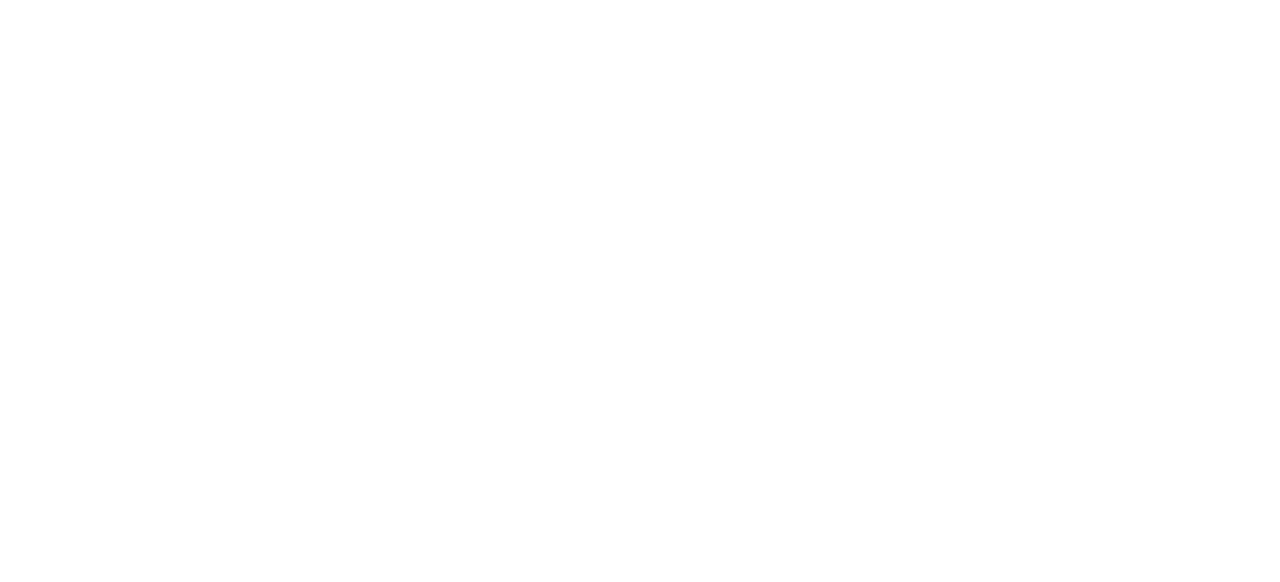
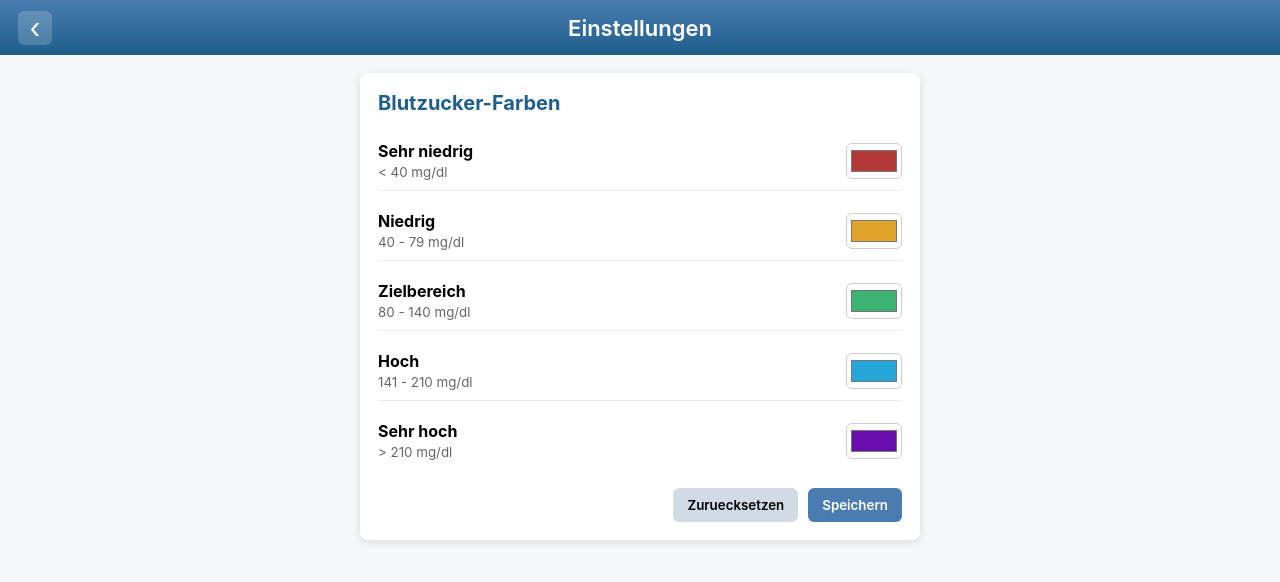
Before and after one commit to dieterch/diary-app, a Nuxt app: page /settings in a window 1280 px wide. Before the commit this address had no page. Shown: the top 582 px of the page. Built offline with nearby package versions, Linux system fonts and the light colour scheme; no server answers.

Commit message:
Add configurable glucose band colors

```diff
--- a/app/components/DayProfileModal.vue
+++ b/app/components/DayProfileModal.vue
@@ -62,6 +62,8 @@
 
 
 const emit = defineEmits(["update:modelValue"]);
+const { data: config } = await useFetch("/api/config");
+const { bandColors, bandFill, thresholds } = useGlucoseBands(config);
 
 const show = ref(props.modelValue);
 
@@ -172,10 +174,7 @@
 
   // find max to decide y axis range (200 or 300)
   const maxDataValue = Math.max(...dataPoints.map(d=>d.y));
-  const yMax = maxDataValue > 200 ? 300 : 200;
-
-  const targetLow = 80;
-  const targetHigh = 140;
+  const yMax = Math.max(maxDataValue > 200 ? 300 : 200, thresholds.value.veryhigh);
 
   const { default: Chart } = await import("chart.js/auto");
 
@@ -187,12 +186,24 @@
       const x = scales.x;
       if (!y || !x) return;
 
-      const yLow = y.getPixelForValue(targetLow);
-      const yHigh = y.getPixelForValue(targetHigh);
+      const limits = thresholds.value;
+
+      function zone(color, min, max) {
+        ctx.fillStyle = color;
+        ctx.fillRect(
+          x.left,
+          y.getPixelForValue(max),
+          x.right - x.left,
+          y.getPixelForValue(min) - y.getPixelForValue(max)
+        );
+      }
 
       ctx.save();
-      ctx.fillStyle = "rgba(60,179,113,0.12)";
-      ctx.fillRect(x.left, yHigh, x.right - x.left, yLow - yHigh);
+      zone(bandFill("veryhigh", 0.12), limits.veryhigh, y.max);
+      zone(bandFill("high", 0.12), limits.high, limits.veryhigh);
+      zone(bandFill("target", 0.18), limits.low, limits.high);
+      zone(bandFill("low", 0.18), limits.verylow, limits.low);
+      zone(bandFill("verylow", 0.20), 0, limits.verylow);
       ctx.restore();
     }
   };
@@ -205,12 +216,12 @@
         {
           label: "Blutzucker",
           data: dataPoints, // {x: hour, y: value}
-          borderColor: "#1e78b2",
-          backgroundColor: "rgba(30,120,178,0.05)",
+          borderColor: bandColors.value.high,
+          backgroundColor: bandFill("high", 0.05),
           tension: 0.25,
           pointRadius: 4,
           pointBackgroundColor: "#fff",
-          pointBorderColor: "#1e78b2",
+          pointBorderColor: bandColors.value.high,
           fill: false,
           showLine: !isMultiDayProfile.value,
           parsing: false // we pass x/y directly
--- a/app/components/analysis/LineChart.vue
+++ b/app/components/analysis/LineChart.vue
@@ -13,6 +13,7 @@
   targetHigh: { type: Number, default: 140 }
 })
 
+const { bandColors, bandFill } = useGlucoseBands()
 const canvas = ref(null)
 let chart = null
 
@@ -49,7 +50,7 @@
       const yLow = yScale.getPixelForValue(props.targetLow)
       const yHigh = yScale.getPixelForValue(props.targetHigh)
       ctx.save()
-      ctx.fillStyle = 'rgba(60,179,113,0.12)' // pale green
+      ctx.fillStyle = bandFill('target', 0.12)
       ctx.fillRect(xScale.left, yHigh, xScale.right - xScale.left, yLow - yHigh)
       ctx.restore()
     }
@@ -64,13 +65,13 @@
       datasets: [{
         label: 'Ø Blutzucker',
         data,
-        borderColor: '#1e78b2',
-        backgroundColor: 'rgba(30,120,178,0.08)',
+        borderColor: bandColors.value.high,
+        backgroundColor: bandFill('high', 0.08),
         fill: false,
         tension: 0.15,
         pointRadius: 4,
         pointBackgroundColor: '#fff',
-        pointBorderColor: '#1e78b2'
+        pointBorderColor: bandColors.value.high
       }]
     },
     options: {
--- a/app/components/analysis/PieChart.vue
+++ b/app/components/analysis/PieChart.vue
@@ -8,25 +8,27 @@
 import { ref, onMounted, watch } from 'vue'
 
 const props = defineProps({ entries: { type: Array, default: () => [] } })
+const { bandColors, thresholds } = useGlucoseBands()
 const canvas = ref(null)
 let chart = null
 
 function categories(entries) {
+  const limits = thresholds.value
   const buckets = {
-    '<40': 0,
-    '40-79': 0,
-    '80-140': 0,
-    '141-210': 0,
-    '>210': 0
+    [`<${limits.verylow}`]: 0,
+    [`${limits.verylow}-${limits.low - 1}`]: 0,
+    [`${limits.low}-${limits.high}`]: 0,
+    [`${limits.high + 1}-${limits.veryhigh}`]: 0,
+    [`>${limits.veryhigh}`]: 0
   }
   for (const e of entries) {
     if (e.bloodSugar == null) continue
     const v = Number(e.bloodSugar)
-    if (v < 40) buckets['<40']++
-    else if (v < 80) buckets['40-79']++
-    else if (v <= 140) buckets['80-140']++
-    else if (v <= 210) buckets['141-210']++
-    else buckets['>210']++
+    if (v < limits.verylow) buckets[`<${limits.verylow}`]++
+    else if (v < limits.low) buckets[`${limits.verylow}-${limits.low - 1}`]++
+    else if (v <= limits.high) buckets[`${limits.low}-${limits.high}`]++
+    else if (v <= limits.veryhigh) buckets[`${limits.high + 1}-${limits.veryhigh}`]++
+    else buckets[`>${limits.veryhigh}`]++
   }
   return buckets
 }
@@ -44,7 +46,13 @@
       labels,
       datasets: [{
         data,
-        backgroundColor: ['#d9534f','#f0ad4e','#49a94f','#09a7c6','#6a0dad']
+        backgroundColor: [
+          bandColors.value.verylow,
+          bandColors.value.low,
+          bandColors.value.target,
+          bandColors.value.high,
+          bandColors.value.veryhigh
+        ]
       }]
     },
     options: {
--- a/app/components/analysis/ScatterProfile.vue
+++ b/app/components/analysis/ScatterProfile.vue
@@ -13,6 +13,7 @@
   targetHigh: { type: Number, default: 140 }
 })
 
+const { bandColors, bandFill } = useGlucoseBands()
 const canvas = ref(null)
 let chart = null
 
@@ -44,7 +45,7 @@
       const yLow = yScale.getPixelForValue(props.targetLow)
       const yHigh = yScale.getPixelForValue(props.targetHigh)
       ctx.save()
-      ctx.fillStyle = 'rgba(60,179,113,0.12)'
+      ctx.fillStyle = bandFill('target', 0.12)
       ctx.fillRect(xScale.left, yHigh, xScale.right - xScale.left, yLow - yHigh)
       ctx.restore()
     }
@@ -53,7 +54,7 @@
   if (chart) chart.destroy()
   chart = new Chart(canvas.value.getContext('2d'), {
     type: 'scatter',
-    data: { datasets: [{ label: 'Messwerte', data: pts, pointRadius: 3, pointBackgroundColor: '#1e78b2' }] },
+    data: { datasets: [{ label: 'Messwerte', data: pts, pointRadius: 3, pointBackgroundColor: bandColors.value.high }] },
     options: {
       responsive: true,
       maintainAspectRatio: false,
--- /dev/null
+++ b/app/composables/useGlucoseBands.js
@@ -0,0 +1,91 @@
+const DEFAULT_THRESHOLDS = {
+  verylow: 40,
+  low: 80,
+  target: 120,
+  high: 140,
+  veryhigh: 210,
+};
+
+const DEFAULT_COLORS = {
+  verylow: "#b33939",
+  low: "#e1a32a",
+  target: "#3cb371",
+  high: "#25a7d9",
+  veryhigh: "#6a0dad",
+};
+
+const BAND_KEYS = ["verylow", "low", "target", "high", "veryhigh"];
+
+function isHexColor(value) {
+  return typeof value === "string" && /^#[0-9a-fA-F]{6}$/.test(value);
+}
+
+function normalizeColors(colors = {}) {
+  return BAND_KEYS.reduce((out, key) => {
+    out[key] = isHexColor(colors[key]) ? colors[key] : DEFAULT_COLORS[key];
+    return out;
+  }, {});
+}
+
+function hexToRgba(hex, alpha) {
+  const value = hex.replace("#", "");
+  const r = parseInt(value.slice(0, 2), 16);
+  const g = parseInt(value.slice(2, 4), 16);
+  const b = parseInt(value.slice(4, 6), 16);
+  return `rgba(${r}, ${g}, ${b}, ${alpha})`;
+}
+
+export function useGlucoseBands(config = ref(null)) {
+  const storedColors = useCookie("glucose-band-colors", {
+    default: () => ({}),
+    sameSite: "lax",
+    watch: true,
+  });
+
+  const thresholds = computed(() => ({
+    ...DEFAULT_THRESHOLDS,
+    ...(config.value?.glucose ?? {}),
+  }));
+
+  const bandColors = computed(() => normalizeColors({
+    ...(config.value?.glucose?.colors ?? {}),
+    ...(storedColors.value ?? {}),
+  }));
+
+  function colorForGlucose(value) {
+    if (value == null) return "transparent";
+
+    const v = Number(value);
+    const limits = thresholds.value;
+    const colors = bandColors.value;
+
+    if (v < limits.verylow) return colors.verylow;
+    if (v < limits.low) return colors.low;
+    if (v <= limits.high) return colors.target;
+    if (v <= limits.veryhigh) return colors.high;
+    return colors.veryhigh;
+  }
+
+  function bandFill(key, alpha = 0.16) {
+    return hexToRgba(bandColors.value[key] ?? DEFAULT_COLORS[key], alpha);
+  }
+
+  function saveColors(colors) {
+    storedColors.value = normalizeColors(colors);
+  }
+
+  function resetColors() {
+    storedColors.value = {};
+  }
+
+  return {
+    bandKeys: BAND_KEYS,
+    defaultColors: DEFAULT_COLORS,
+    thresholds,
+    bandColors,
+    colorForGlucose,
+    bandFill,
+    saveColors,
+    resetColors,
+  };
+}
--- a/app/pages/analysis.vue
+++ b/app/pages/analysis.vue
@@ -52,16 +52,16 @@
 
 <script setup>
 import * as XLSX from "xlsx";
-import { ref, onMounted, watch, nextTick } from "vue";
+import { ref, computed, onMounted, watch, nextTick } from "vue";
 import { Chart } from "chart.js/auto";
 
 const { data: config } = await useFetch("/api/config");
+const { bandColors, bandFill, thresholds } = useGlucoseBands(config);
 
-const verylow = config.value.glucose.verylow;
-const low = config.value.glucose.low;
-const target = config.value.glucose.target;
-const high = config.value.glucose.high;
-const veryhigh = config.value.glucose.veryhigh;
+const verylow = computed(() => thresholds.value.verylow);
+const low = computed(() => thresholds.value.low);
+const high = computed(() => thresholds.value.high);
+const veryhigh = computed(() => thresholds.value.veryhigh);
 
 let pieChart = null;
 let scatterChart = null;
@@ -147,19 +147,19 @@
     const total = values.length || 1;
 
     const counts = [
-      values.filter((v) => v < verylow).length,
-      values.filter((v) => v >= verylow && v < low).length,
-      values.filter((v) => v >= low && v <= high).length,
-      values.filter((v) => v > high && v <= veryhigh).length,
-      values.filter((v) => v > veryhigh).length,
+      values.filter((v) => v < verylow.value).length,
+      values.filter((v) => v >= verylow.value && v < low.value).length,
+      values.filter((v) => v >= low.value && v <= high.value).length,
+      values.filter((v) => v > high.value && v <= veryhigh.value).length,
+      values.filter((v) => v > veryhigh.value).length,
     ];
 
     const labels = [
-      `< ${verylow} mg/dl`,
-      `${verylow}–${low - 1} mg/dl`,
-      `${low}–${high} mg/dl`,
-      `${high + 1}–${veryhigh} mg/dl`,
-      `> ${veryhigh} mg/dl`,
+      `< ${verylow.value} mg/dl`,
+      `${verylow.value}–${low.value - 1} mg/dl`,
+      `${low.value}–${high.value} mg/dl`,
+      `${high.value + 1}–${veryhigh.value} mg/dl`,
+      `> ${veryhigh.value} mg/dl`,
     ];
 
     const percentLabels = labels.map((l, i) => {
@@ -175,11 +175,11 @@
           {
             data: counts,
             backgroundColor: [
-              "#d35400",
-              "#f39c12",
-              "#2ecc71",
-              "#3498db",
-              "#8e44ad",
+              bandColors.value.verylow,
+              bandColors.value.low,
+              bandColors.value.target,
+              bandColors.value.high,
+              bandColors.value.veryhigh,
             ],
           },
         ],
@@ -223,11 +223,11 @@
         }
 
         ctx.save();
-        zone("rgba(142,68,173,0.12)", veryhigh, y.max); // lila
-        zone("rgba(52,152,219,0.12)", high, veryhigh); // blau
-        zone("rgba(46,204,113,0.18)", low, high); // grün
-        zone("rgba(243,156,18,0.18)", verylow, low); // orange
-        zone("rgba(211,84,0,0.20)", 0, verylow); // <40
+        zone(bandFill("veryhigh", 0.12), veryhigh.value, y.max);
+        zone(bandFill("high", 0.12), high.value, veryhigh.value);
+        zone(bandFill("target", 0.18), low.value, high.value);
+        zone(bandFill("low", 0.18), verylow.value, low.value);
+        zone(bandFill("verylow", 0.20), 0, verylow.value);
         ctx.restore();
       },
     };
--- a/app/pages/index.vue
+++ b/app/pages/index.vue
@@ -7,6 +7,7 @@
         <button @click="goDiary">📘 Tagebuch</button>
         <button @click="goAnalysis">📊 Analyse</button>
         <button @click="goStatistics">📈 Statistik</button>
+        <button @click="goSettings">⚙ Einstellungen</button>
       </div>
     </div>
 
@@ -166,6 +167,10 @@
   menuOpen.value = false;
   router.push("/statistics");
 }
+function goSettings() {
+  menuOpen.value = false;
+  router.push("/settings");
+}
 
 /* Dialog */
 const dialogVisible = ref(false);
@@ -206,6 +211,7 @@
 
 /* Daten laden */
 const { data: config } = await useFetch("/api/config");
+const { colorForGlucose } = useGlucoseBands(config);
 
 const entries = ref([]);
 const loading = ref(false);
@@ -522,16 +528,7 @@
 
 /* Farben */
 function sugarBackground(v) {
-  if (v == null) return "transparent";
-  const verylow = config.value?.glucose.verylow ?? 40;
-  const low = config.value?.glucose.low ?? 80;
-  const high = config.value?.glucose.high ?? 140;
-  const veryhigh = config.value?.glucose.veryhigh ?? 210;
-  if (v < verylow) return "#b33939";
-  if (v < low) return "#e1a32a";
-  if (v <= high) return "#3cb371";
-  if (v <= veryhigh) return "#25a7d9";
-  return "#6a0dad";
+  return colorForGlucose(v);
 }
 </script>
 
--- /dev/null
+++ b/app/pages/settings.vue
@@ -0,0 +1,180 @@
+<template>
+  <div class="page">
+    <div class="top-header">
+      <button class="back-btn" title="Zurueck" @click="$router.push('/')">‹</button>
+      <div class="title">Einstellungen</div>
+      <div class="right-icons"></div>
+    </div>
+
+    <main class="settings">
+      <section class="panel">
+        <h2>Blutzucker-Farben</h2>
+
+        <div class="bands">
+          <label v-for="band in bands" :key="band.key" class="band-row">
+            <span>
+              <b>{{ band.label }}</b>
+              <small>{{ band.range }}</small>
+            </span>
+            <input v-model="localColors[band.key]" type="color">
+          </label>
+        </div>
+
+        <div class="actions">
+          <button class="secondary" @click="reset">Zuruecksetzen</button>
+          <button class="primary" @click="save">Speichern</button>
+        </div>
+      </section>
+    </main>
+  </div>
+</template>
+
+<script setup>
+const { data: config } = await useFetch("/api/config");
+const { bandColors, thresholds, saveColors, resetColors } = useGlucoseBands(config);
+
+const localColors = reactive({ ...bandColors.value });
+
+const bands = computed(() => {
+  const limits = thresholds.value;
+  return [
+    { key: "verylow", label: "Sehr niedrig", range: `< ${limits.verylow} mg/dl` },
+    { key: "low", label: "Niedrig", range: `${limits.verylow} - ${limits.low - 1} mg/dl` },
+    { key: "target", label: "Zielbereich", range: `${limits.low} - ${limits.high} mg/dl` },
+    { key: "high", label: "Hoch", range: `${limits.high + 1} - ${limits.veryhigh} mg/dl` },
+    { key: "veryhigh", label: "Sehr hoch", range: `> ${limits.veryhigh} mg/dl` },
+  ];
+});
+
+watch(bandColors, (next) => {
+  Object.assign(localColors, next);
+});
+
+function save() {
+  saveColors(localColors);
+}
+
+function reset() {
+  resetColors();
+}
+</script>
+
+<style scoped>
+.page {
+  min-height: 100vh;
+  background: #f5f7f9;
+  padding-top: 55px;
+}
+
+.top-header {
+  position: fixed;
+  top: 0;
+  left: 0;
+  right: 0;
+  height: 55px;
+  background: linear-gradient(180deg, #4a7cb2, #1e5f8b);
+  color: white;
+  padding: 0 18px;
+  display: grid;
+  grid-template-columns: 36px 1fr 36px;
+  align-items: center;
+  z-index: 1000;
+  font-size: 22px;
+}
+
+.back-btn {
+  width: 34px;
+  height: 34px;
+  border: 0;
+  border-radius: 6px;
+  background: rgba(255, 255, 255, 0.18);
+  color: white;
+  font-size: 28px;
+  line-height: 1;
+  cursor: pointer;
+}
+
+.title {
+  text-align: center;
+  font-weight: 600;
+}
+
+.settings {
+  max-width: 560px;
+  margin: 0 auto;
+  padding: 18px;
+}
+
+.panel {
+  background: white;
+  border-radius: 8px;
+  padding: 18px;
+  box-shadow: 0 2px 10px rgba(0, 0, 0, 0.12);
+}
+
+h2 {
+  margin: 0 0 16px 0;
+  font-size: 20px;
+  color: #1e5f8b;
+}
+
+.bands {
+  display: grid;
+  gap: 10px;
+}
+
+.band-row {
+  display: flex;
+  justify-content: space-between;
+  align-items: center;
+  gap: 18px;
+  padding: 10px 0;
+  border-bottom: 1px solid #ececec;
+}
+
+.band-row:last-child {
+  border-bottom: 0;
+}
+
+.band-row span {
+  display: grid;
+  gap: 3px;
+}
+
+.band-row small {
+  color: #666;
+}
+
+input[type="color"] {
+  width: 56px;
+  height: 36px;
+  padding: 2px;
+  border: 1px solid #ccc;
+  border-radius: 6px;
+  background: white;
+}
+
+.actions {
+  display: flex;
+  justify-content: flex-end;
+  gap: 10px;
+  margin-top: 18px;
+}
+
+.actions button {
+  border: 0;
+  border-radius: 6px;
+  padding: 9px 14px;
+  cursor: pointer;
+  font-weight: 600;
+}
+
+.secondary {
+  background: #d0dbe5;
+}
+
+.primary {
+  background: #4a7cb2;
+  color: white;
+}
+</style>
```
Also changed, not shown: 1 other file (tests, documents, lock files or other folders).
